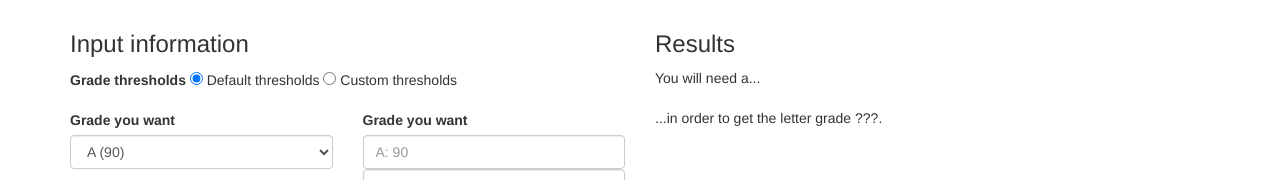
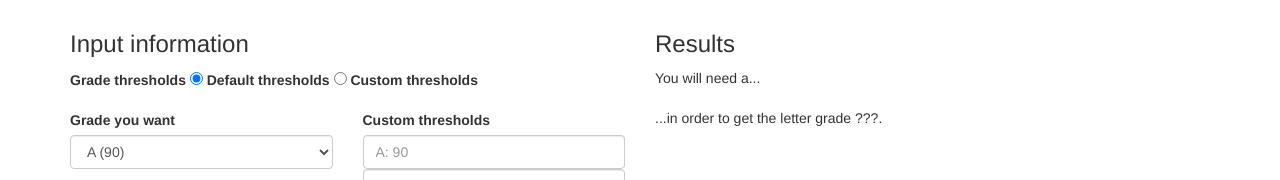
Before and after one commit to stuadv/ezfinal, a plain HTML site: page index.html in a window 1280 px wide. Shown: the part 344-524 px from the top of the page. Drawn offline with nearby package versions, Linux system fonts and the light colour scheme.

Commit message:
Update index.html

```diff
--- a/index.html
+++ b/index.html
@@ -38,8 +38,8 @@
           <form>
             <div class="form-group">
               <label for="choice">Grade thresholds</label>
-              <input type="radio" name="choice" id="c1" value="d" onclick="calc()" checked="checked"> Default thresholds
-              <input type="radio" name="choice" id="c2" value="c" onclick="calc()"> Custom thresholds
+              <input type="radio" name="choice" id="c1" value="d" onclick="calc()" checked="checked"> <label for="c1">Default thresholds</label>
+              <input type="radio" name="choice" id="c2" value="c" onclick="calc()"> <label for="c2">Custom thresholds</label>
             </div>
             <div class="row">
               <div class="col-md-6">
@@ -56,7 +56,7 @@
               </div>
               <div class="col-md-6">
                 <div class="form-group">
-                  <label for="custom">Grade you want</label>
+                  <label for="custom">Custom thresholds</label>
                   <input type="text" id="customA" name="customA" onchange="calc()" class="form-control" placeholder="A: 90">
                   <input type="text" id="customB" name="customB" onchange="calc()" class="form-control" placeholder="B: 80">
                   <input type="text" id="customC" name="customC" onchange="calc()" class="form-control" placeholder="C: 70">
```
